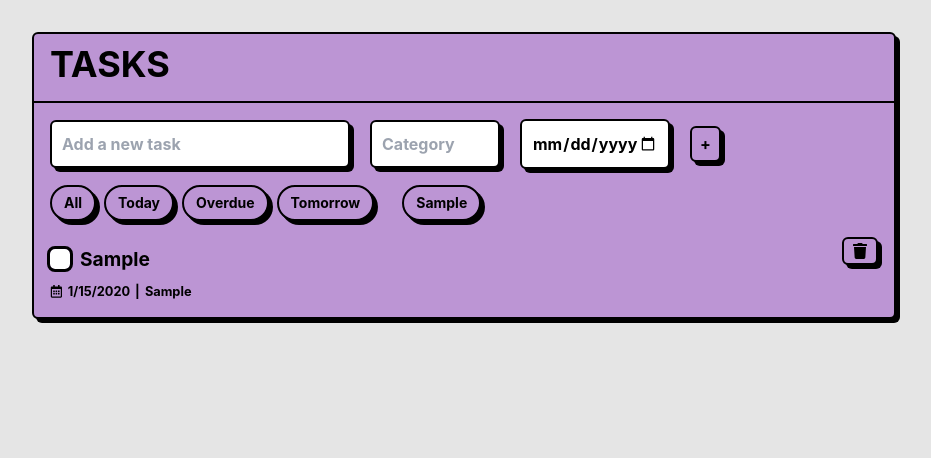
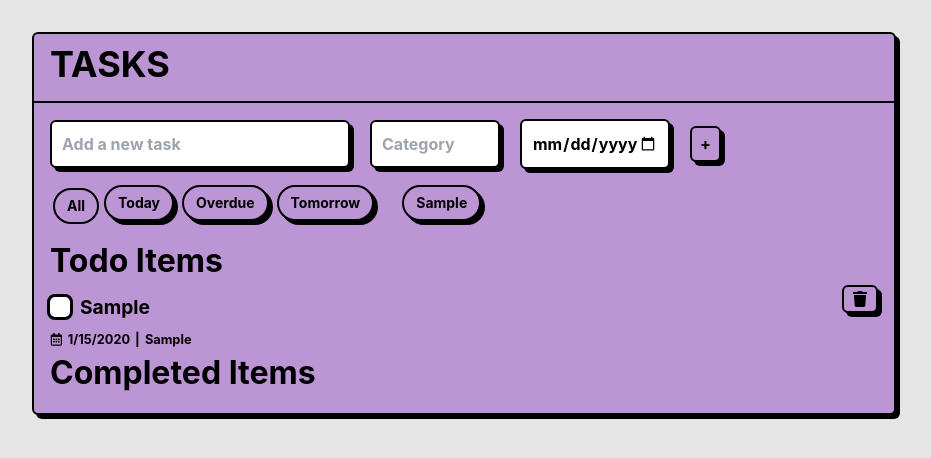
Before and after one commit to ehoffman66/todo, a React (Create React App) app: page / in a window 1280 px wide. Both pictures are taken after typing "Sample", "Sample", "2020-01-15" into the empty fields and a click on the button "Click to perform an action". Shown: the top 458 px of the page, without its empty margins (176-1107 px from the left). Built offline with nearby package versions, Linux system fonts and the light colour scheme.

Commit message:
When a badge is selected it should show pressed down or selected

```diff
--- a/src/components/App.js
+++ b/src/components/App.js
@@ -19,8 +19,21 @@ function App() {
    const [dueDate, setDueDate] = useState('');
    const [category, setCategory] = useState('');
    const [filter, setFilter] = useState('All');
+
+   const [selectedBadge, setSelectedBadge] = useState('All');
+
+   const handleBadgeClick = (badgeText) => {
+   setSelectedBadge(badgeText);
+   setFilter(badgeText);
+   };
+
    const uniqueCategories = todos.map(todo => todo.category)
                               .filter((category, index, self) => self.indexOf(category) === index);
+
+   const sortedTodos = todos.sort((a, b) => a.completed - b.completed);
+
+   const uncompletedTodos = sortedTodos.filter(todo => !todo.completed);
+   const completedTodos = sortedTodos.filter(todo => todo.completed);
 
    useEffect(() => {
       localStorage.setItem('todos', JSON.stringify(todos));
@@ -111,17 +124,48 @@ function App() {
                      <Button className="p-10" onClick={addTodo}>+</Button>
                   </form>
                   <div className="mb-4 flex space-x-2">
-                     <Badge badgeText="All" onClick={() => setFilter('All')} />
-                     <Badge badgeText="Today" onClick={() => setFilter('Today')} />
-                     <Badge badgeText="Overdue" onClick={() => setFilter('Overdue')} />
-                     <Badge badgeText="Tomorrow" onClick={() => setFilter('Tomorrow')} />
+                     <Badge badgeText="All" onClick={handleBadgeClick} isSelected={'All' === selectedBadge} />
+                     <Badge badgeText="Today" onClick={handleBadgeClick} isSelected={'Today' === selectedBadge} />
+                     <Badge badgeText="Overdue" onClick={handleBadgeClick} isSelected={'Overdue' === selectedBadge} />
+                     <Badge badgeText="Tomorrow" onClick={handleBadgeClick} isSelected={'Tomorrow' === selectedBadge} />
                      <span style={{ margin: '0 10px' }}></span>
                      {uniqueCategories.map(category => (
-                        <Badge key={category} badgeText={category} onClick={() => setFilter(category)} />
+                        <Badge key={category} badgeText={category} onClick={handleBadgeClick} isSelected={category === selectedBadge} />
                      ))}
                   </div>
                   <div>
-                     {todos.filter(isTodoVisible).sort((a, b) => a.completed - b.completed).map((todo) => (
+                  <h2 style={{ fontSize: '2em' }}>Todo Items</h2>
+                     {uncompletedTodos.filter(isTodoVisible).map((todo) => (
+                        <div
+                           key={todo.id} // Use the unique id as a key
+                           className={`flex items-start justify-between ${todo.completed ? 'line-through' : ''}`}
+                        >
+                           <div>
+                              <Checkbox
+                                 item={todo.text}
+                                 checked={todo.completed}
+                                 onChange={() => toggleCompletion(todo.id)}
+                                 style={{ fontSize: '5.2em' }}
+                              />
+                              <div style={{ fontSize: '0.8em', display: 'flex', alignItems: 'center' }}>
+                                 <FaRegCalendarAlt style={{ marginRight: '5px' }}/>
+                                 <span>
+                                    {todo.dueDate ? new Date(todo.dueDate).toLocaleDateString('en-US') : "No Date"}
+                                 </span>
+                                 <span style={{ margin: '0 5px' }}>|</span>
+                                 <span>{todo.category}</span>
+                              </div>
+                           </div>
+                           <Button onClick={() => deleteTodo(todo.id)}>
+                              <FaTrash />
+                           </Button>
+                        </div>
+                     ))}
+                  </div>
+
+                  <div>
+                     <h2 style={{ fontSize: '2em' }}>Completed Items</h2>
+                     {completedTodos.filter(isTodoVisible).map((todo) => (
                         <div
                            key={todo.id} // Use the unique id as a key
                            className={`flex items-start justify-between ${todo.completed ? 'line-through' : ''}`}
--- a/src/components/Badge.js
+++ b/src/components/Badge.js
@@ -1,10 +1,14 @@
 import React from 'react';
 
-export default function Badge({ badgeText, onClick }) {
+export default function Badge({ badgeText, onClick, isSelected }) {
+    const handleClick = () => {
+        onClick(badgeText);
+    };
+
     return (
         <div
-      className="w-min rounded-full border-2 border-black bg-[#bc95d4] px-3 py-1.5 text-sm font-bold shadow-[4px_4px_0px_0px_rgba(0,0,0,1)] transition-all hover:translate-x-[3px] hover:translate-y-[3px] hover:shadow-none"
-      onClick={onClick}
+            className={`w-min rounded-full border-2 border-black bg-[#bc95d4] px-3 py-1.5 text-sm font-bold shadow-[4px_4px_0px_0px_rgba(0,0,0,1)] transition-all ${isSelected ? 'translate-x-[3px] translate-y-[3px] shadow-none' : 'hover:translate-x-[3px] hover:translate-y-[3px] hover:shadow-none'} cursor-pointer`}
+            onClick={handleClick}
         >
             {badgeText}
         </div>
```
Lines whose indentation alone changed are shown as unchanged.
